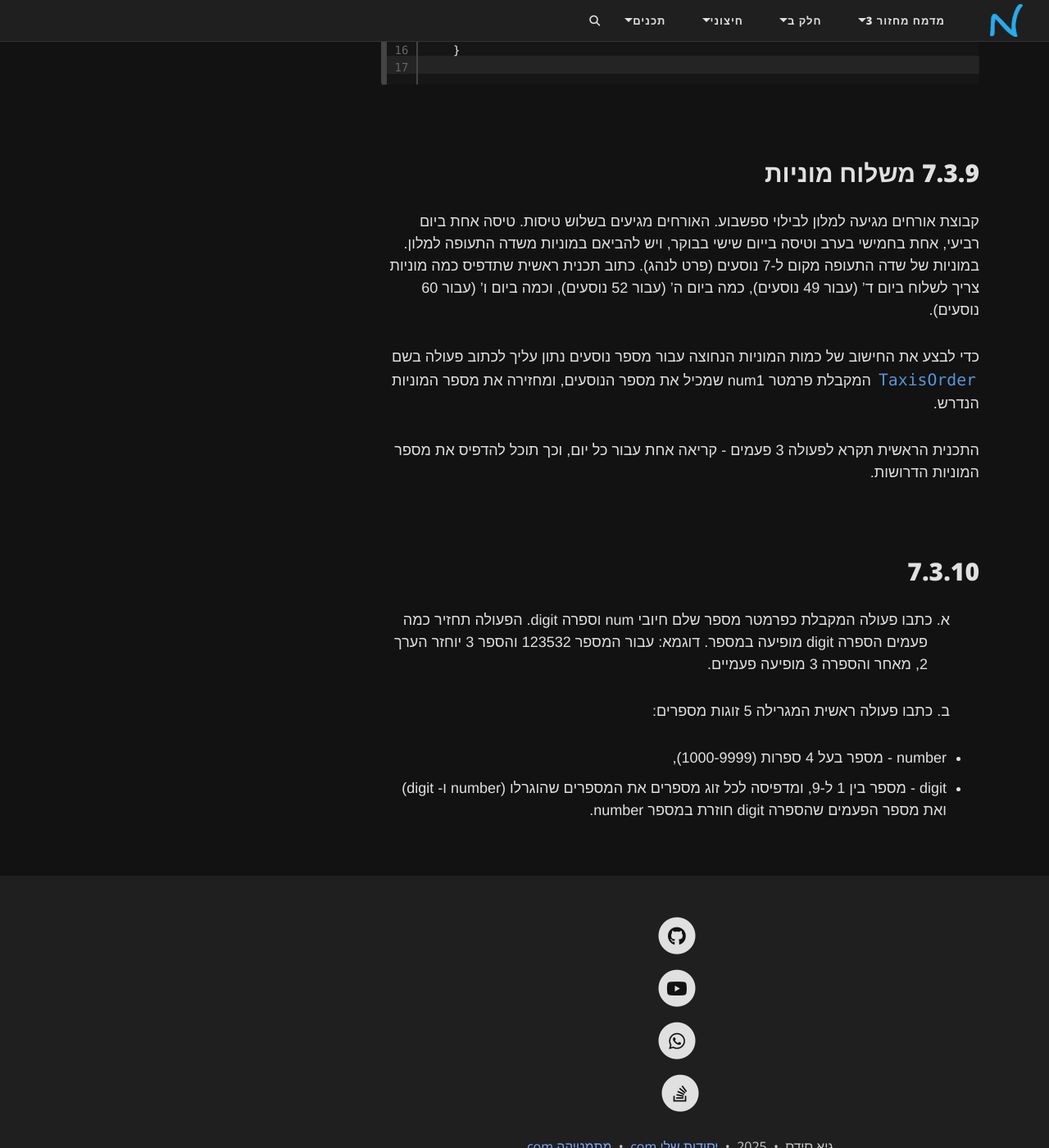
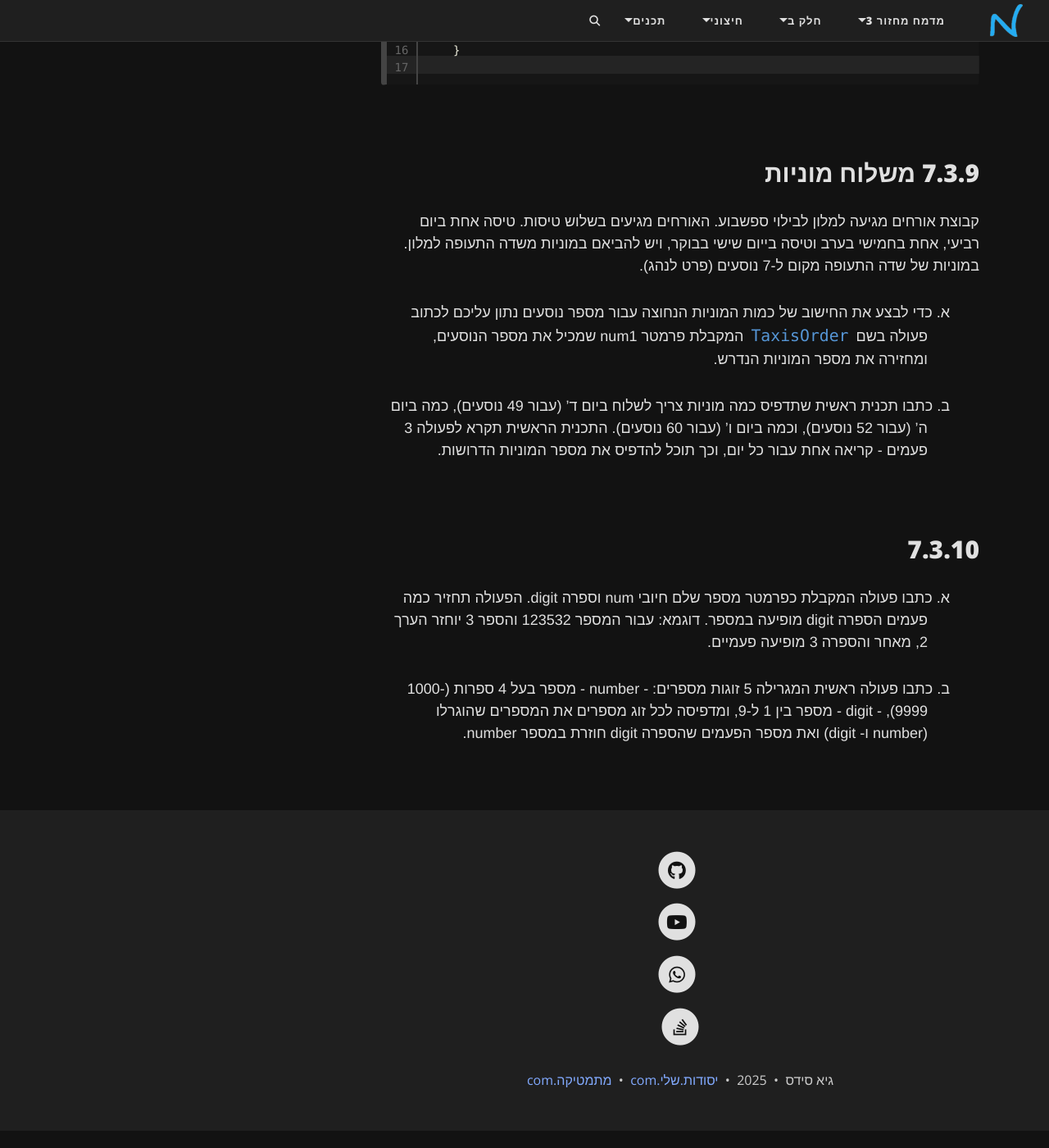
Before and after one commit to 3strategy/BeautifulYesodot, a Jekyll site: the page built from cs2/Chapter7Ex7.3.md, in a window 1280 px wide and 1400 px high, scrolled down 4244 px. Shown: the whole window at 82% size. Built offline with Jekyll 4.4.1, drawn with Linux system fonts in a browser that asks for light colours; comment, search, counter and statistics services are not loaded; after the commit the page ends 5623 px from its top, so only the background shows below that; some of the changed text lies outside the part shown.

Commit message:
formatting

```diff
--- a/cs2/Chapter7Ex7.3.md
+++ b/cs2/Chapter7Ex7.3.md
@@ -88,7 +88,7 @@ foreach (var pair in col)
 
 ## 7.3.5 סכום סדרת טבעיים
 
-כתוב תוכנית שמחזירה את הסכום של כל המספרים מ-1 ועד `num` (כולל). `num` תמיד יהיה מספר שלם חיובי גדול מ-0. הפונקציה שלך צריכה להחזיר רק את התוצאה. מה שמופיע בסוגריים בדוגמאות הוא הדרך שבה מגיעים לתוצאה ואינו חלק מהפלט.
+כתבו תוכנית שמחזירה את הסכום של כל המספרים מ-1 ועד `num` (כולל). `num` תמיד יהיה מספר שלם חיובי גדול מ-0. הפונקציה שלך צריכה להחזיר רק את התוצאה. מה שמופיע בסוגריים בדוגמאות הוא הדרך שבה מגיעים לתוצאה ואינו חלק מהפלט.
  יש לפתור [בקישור זה CodeWars](https://www.codewars.com/kata/55d24f55d7dd296eb9000030)
 
 לדוגמה (קלט → פלט):
@@ -224,11 +224,12 @@ foreach (var pair in col)
 
 ## 7.3.9 משלוח מוניות
 קבוצת אורחים מגיעה למלון לבילוי ספשבוע. האורחים מגיעים בשלוש טיסות. טיסה אחת ביום רביעי, אחת בחמישי בערב וטיסה בייום שישי בבוקר, ויש להביאם במוניות משדה התעופה למלון. במוניות של שדה התעופה מקום ל-7 נוסעים (פרט לנהג).
-כתוב תכנית ראשית שתדפיס כמה מוניות צריך לשלוח ביום ד' (עבור 49 נוסעים), כמה ביום ה' (עבור 52 נוסעים), וכמה ביום ו' (עבור 60 נוסעים).
 
-כדי לבצע את החישוב של כמות המוניות הנחוצה עבור מספר נוסעים נתון עליך לכתוב פעולה בשם `TaxisOrder` המקבלת פרמטר num1 שמכיל את מספר הנוסעים, ומחזירה את מספר המוניות הנדרש.
+{: .subq}
+א. כדי לבצע את החישוב של כמות המוניות הנחוצה עבור מספר נוסעים נתון עליכם לכתוב פעולה בשם `TaxisOrder` המקבלת פרמטר num1 שמכיל את מספר הנוסעים, ומחזירה את מספר המוניות הנדרש.
 
-התכנית הראשית תקרא לפעולה 3 פעמים - קריאה אחת עבור כל יום, וכך תוכל להדפיס את מספר המוניות הדרושות.
+{: .subq}
+ב. כתבו תכנית ראשית שתדפיס כמה מוניות צריך לשלוח ביום ד' (עבור 49 נוסעים), כמה ביום ה' (עבור 52 נוסעים), וכמה ביום ו' (עבור 60 נוסעים). התכנית הראשית תקרא לפעולה 3 פעמים - קריאה אחת עבור כל יום, וכך תוכל להדפיס את מספר המוניות הדרושות.
 
 
 <!-- # 7.3.10 ספירה רומית
@@ -244,6 +245,6 @@ foreach (var pair in col)
 
 {: .subq}
 ב. 	כתבו פעולה ראשית המגרילה 5 זוגות מספרים:
-- number - מספר בעל 4 ספרות (1000-9999),
-- digit - מספר בין 1 ל-9,
-ומדפיסה לכל זוג מספרים את המספרים שהוגרלו (number ו- digit) ואת מספר הפעמים שהספרה digit חוזרת במספר number.
+    - number - מספר בעל 4 ספרות (1000-9999),
+    - digit - מספר בין 1 ל-9,
+    ומדפיסה לכל זוג מספרים את המספרים שהוגרלו (number ו- digit) ואת מספר הפעמים שהספרה digit חוזרת במספר number.
```
Also changed, not shown: other parts of cs2/Chapter7Ex7.3.md (+3 -3 lines).
